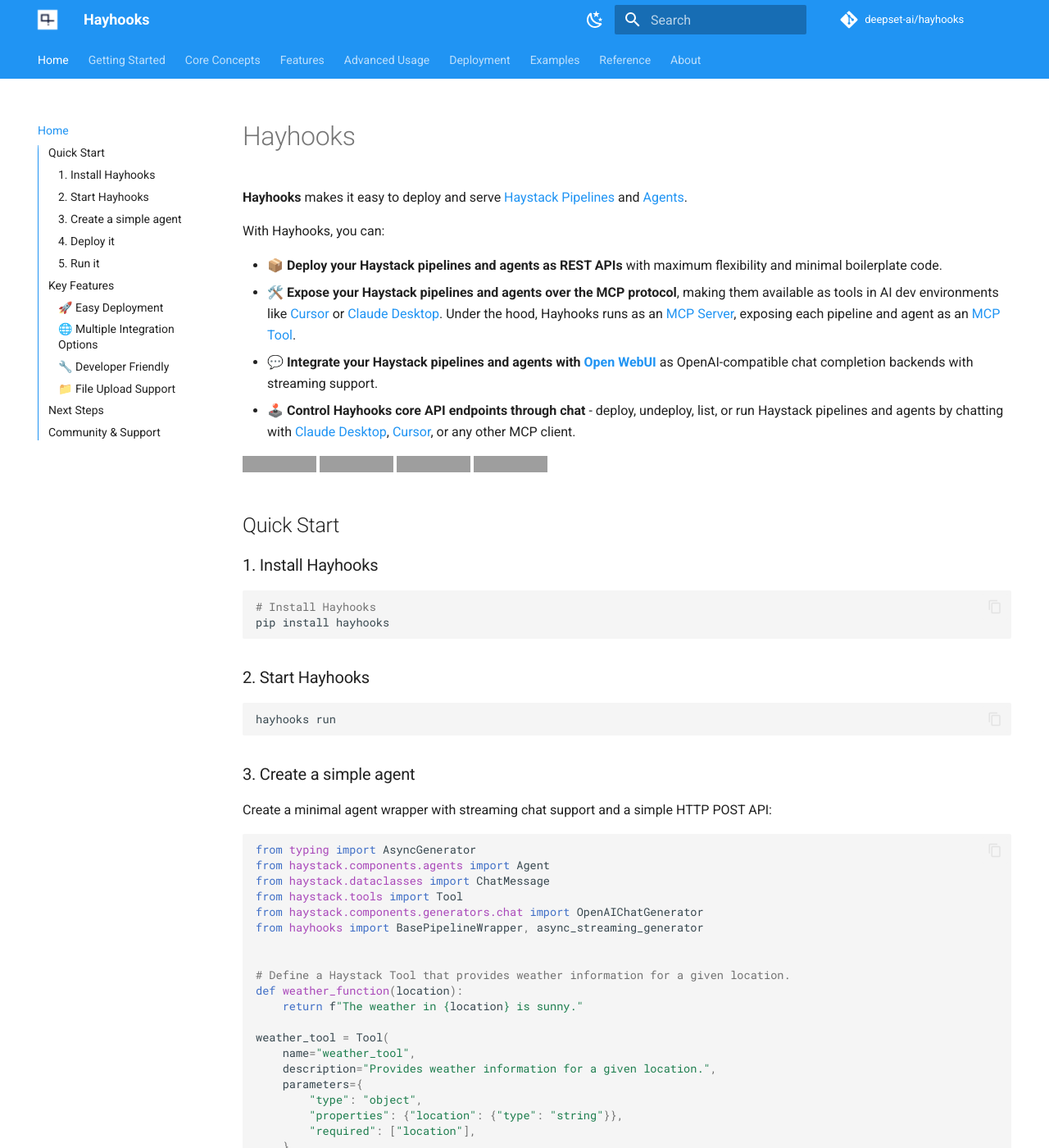
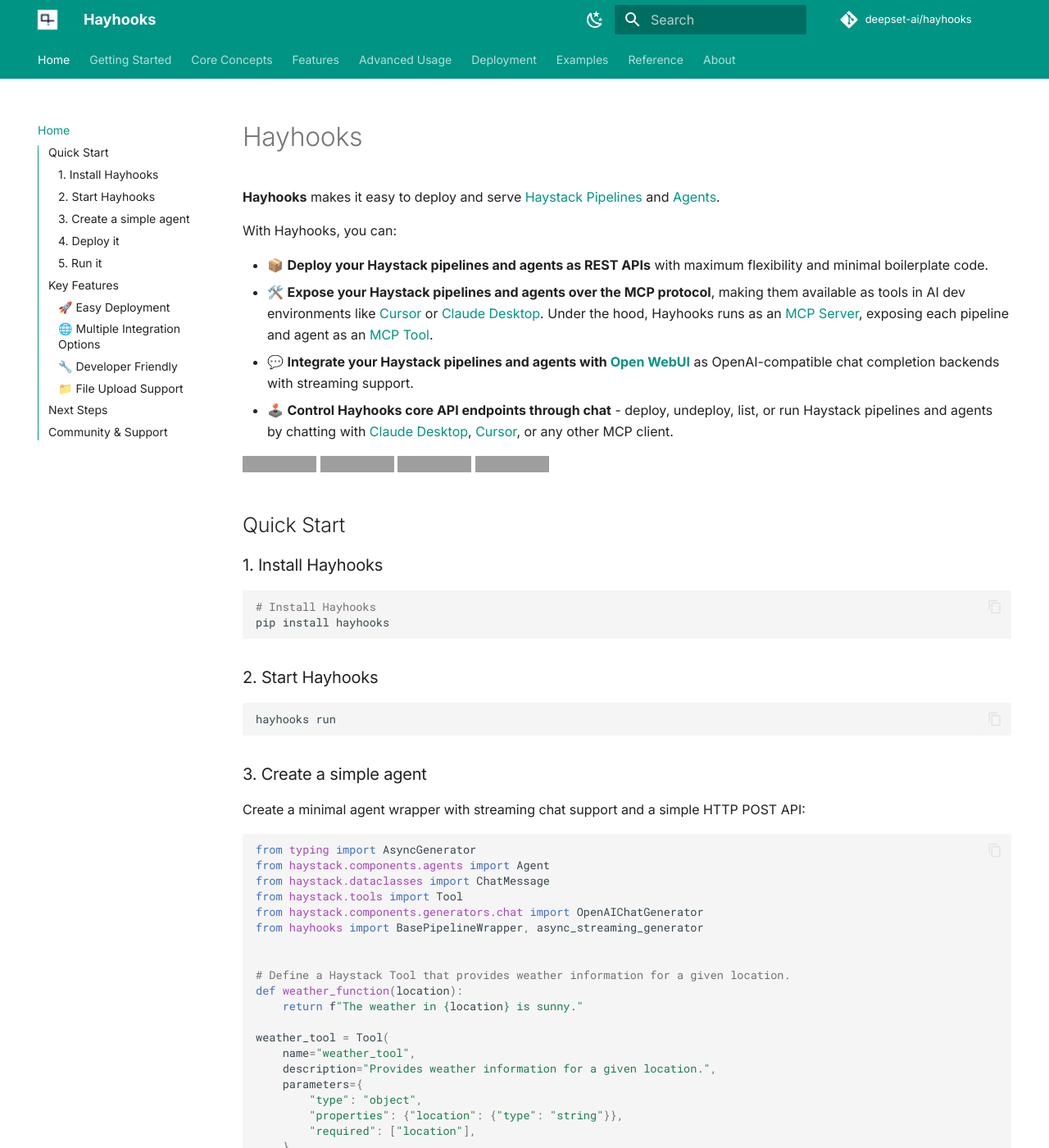
Before and after one commit to deepset-ai/hayhooks, an MkDocs documentation site: the page built from docs/index.md, in a window 1280 px wide and 1400 px high. Shown: the whole window at 82% size. Built offline with MkDocs 1.6.1 and Material for MkDocs 9.7.7, drawn with Linux system fonts in a browser that asks for light colours; comment, search, counter and statistics services are not loaded; the version menu is left out; grey boxes are pictures that could not be loaded.

Commit message:
Update mkdocs.yml
- Change font and color

```diff
--- a/mkdocs.yml
+++ b/mkdocs.yml
@@ -58,18 +58,20 @@
     - content.code.copy
     - content.code.annotate
     - toc.integrate
+  font:
+    text: Inter
   palette:
     - media: "(prefers-color-scheme: light)"
       scheme: default
-      primary: blue
-      accent: blue
+      primary: teal
+      accent: teal
       toggle:
         icon: material/weather-night
         name: Switch to dark mode
     - media: "(prefers-color-scheme: dark)"
       scheme: slate
-      primary: blue
-      accent: blue
+      primary: teal
+      accent: teal
       toggle:
         icon: material/weather-sunny
         name: Switch to light mode
```
